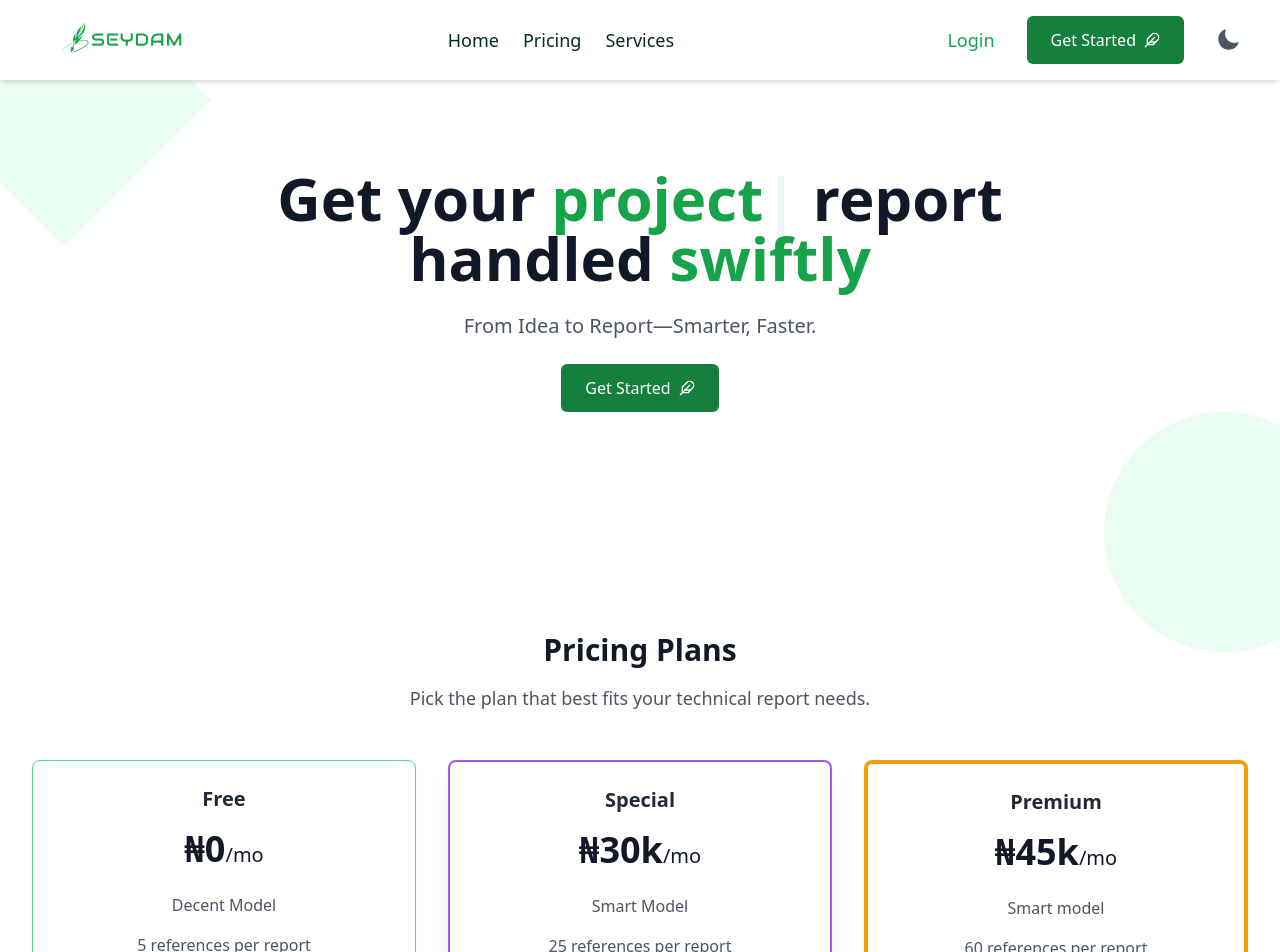
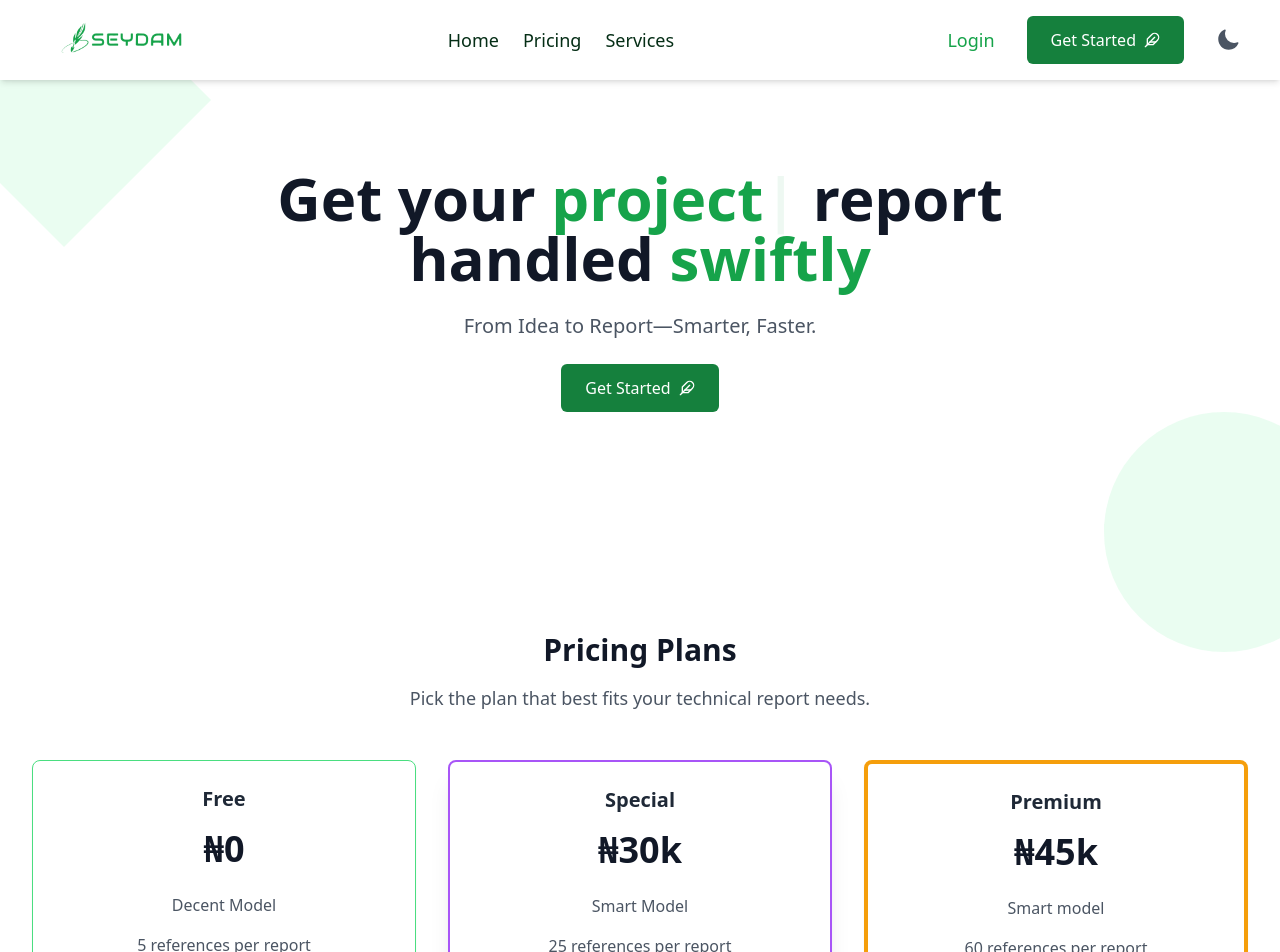
Before and after one commit to bayo338/SaydemAI, a React (Vite) app: page / in a window 1280 px wide. Shown: the top 952 px of the page. Built offline with nearby package versions, Linux system fonts and the light colour scheme.

Commit message:
removed per  month

```diff
--- a/src/components/Pricing.jsx
+++ b/src/components/Pricing.jsx
@@ -32,7 +32,8 @@ const Pricing = () => {
           <div className="border border-green-400 rounded-lg p-6 shadow-sm flex flex-col dark:text-white">
             <h3 className="text-xl font-semibold text-gray-800 dark:text-white ">Free</h3>
             <p className="mt-4 text-4xl font-extrabold text-gray-900 dark:text-white">
-            &#8358;0<span className="text-xl font-medium">/mo</span>
+            &#8358;0
+            {/* <span className="text-xl font-medium">/mo</span> */}
             </p>
             <ul className="mt-6 space-y-4 text-gray-600 dark:text-white flex-1">
               <li>Decent Model</li>
@@ -48,7 +49,8 @@ const Pricing = () => {
           <div className="border-2 border-purple-500 rounded-lg p-6 shadow-xl flex flex-col">
             <h3 className="text-xl font-semibold text-gray-800 dark:text-white">Special</h3>
             <p className="mt-4 text-4xl font-extrabold text-gray-900 dark:text-white">
-            &#8358;30k<span className="text-xl font-medium">/mo</span>
+            &#8358;30k
+            {/* <span className="text-xl font-medium">/mo</span> */}
             </p>
             <ul className="mt-6 space-y-4 text-gray-600 dark:text-white flex-1">
               <li>Smart Model</li>
@@ -64,7 +66,8 @@ const Pricing = () => {
           <div className="border-4 border-amber-500 rounded-lg p-6 shadow-sm flex flex-col">
             <h3 className="text-xl font-semibold text-gray-800 dark:text-white">Premium</h3>
             <p className="mt-4 text-4xl font-extrabold text-gray-900 dark:text-white">
-            &#8358;45k<span className="text-xl font-medium">/mo</span>
+            &#8358;45k
+            {/* <span className="text-xl font-medium">/mo</span> */}
             </p>
             <ul className="mt-6 space-y-4 text-gray-600 dark:text-white flex-1">
               <li>Smart model</li>
```
Also changed, not shown: points.txt (added).
